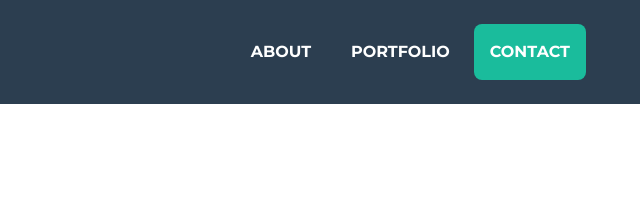
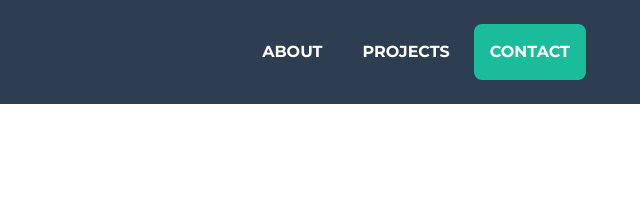
Before and after one commit to gfuerte/gfuerte.github.io, a plain HTML site: page index.html in a window 1280 px wide. Shown: the top 197 px of the page, 605-1245 px from the left. Drawn offline with Linux system fonts and the light colour scheme.

Commit message:
version 1.7.1

```diff
--- a/index.html
+++ b/index.html
@@ -36,7 +36,7 @@
             <a class="nav-link py-3 px-0 px-lg-3 rounded js-scroll-trigger" href="#about">About</a>
           </li>
           <li class="nav-item mx-0 mx-lg-1">
-            <a class="nav-link py-3 px-0 px-lg-3 rounded js-scroll-trigger" href="#portfolio">Portfolio</a>
+            <a class="nav-link py-3 px-0 px-lg-3 rounded js-scroll-trigger" href="#projects">Projects</a>
           </li>
           <li class="nav-item mx-0 mx-lg-1">
             <a class="nav-link py-3 px-0 px-lg-3 rounded js-scroll-trigger" href="#contact">Contact</a>
@@ -118,11 +118,11 @@
   </section>
 
   <!-- Portfolio Section -->
-  <section class="page-section portfolio" id="portfolio">
+  <section class="page-section portfolio" id="projects">
     <div class="container">
 
       <!-- Portfolio Section Heading -->
-      <h2 class="page-section-heading text-secondary text-center text-uppercase mb-0">Portfolio</h2>
+      <h2 class="page-section-heading text-secondary text-center text-uppercase mb-0">Projects</h2>
 
       <!-- Dark Icon Divider -->
       <div class="divider-custom">
```
